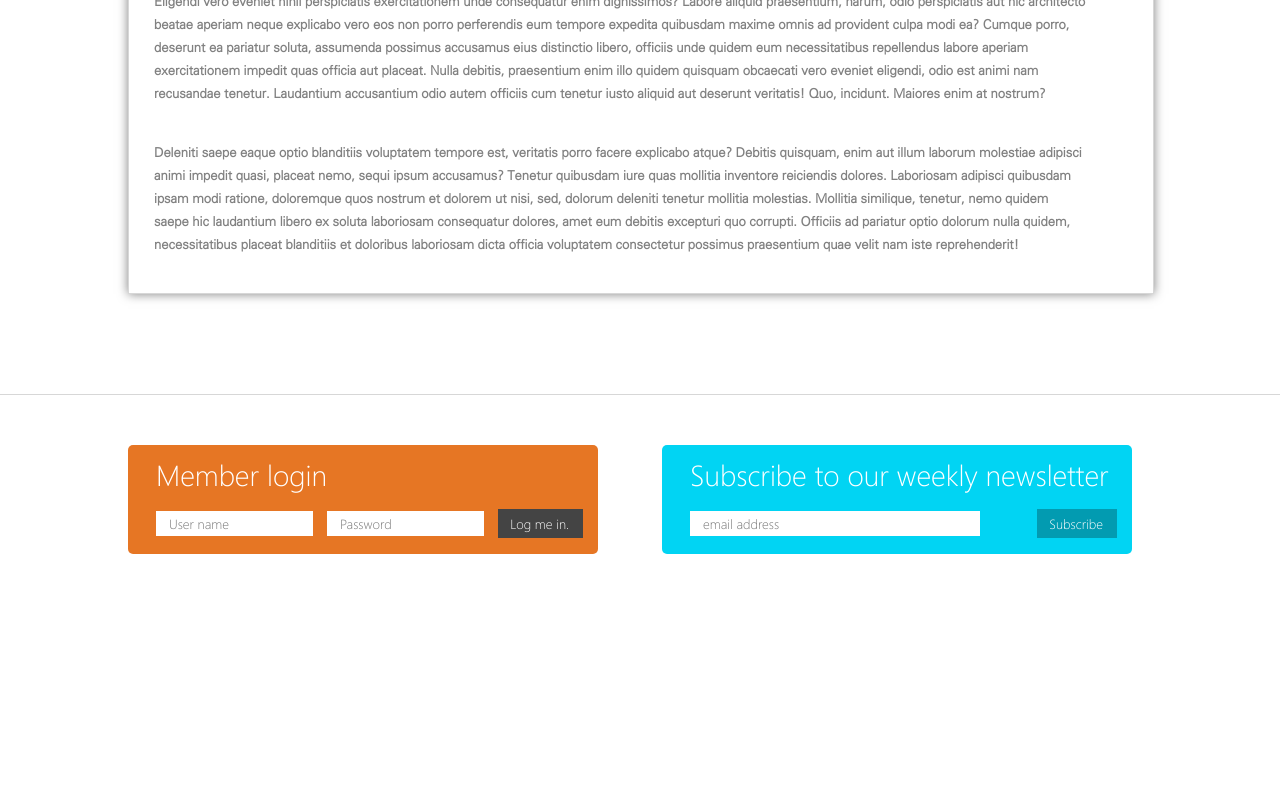
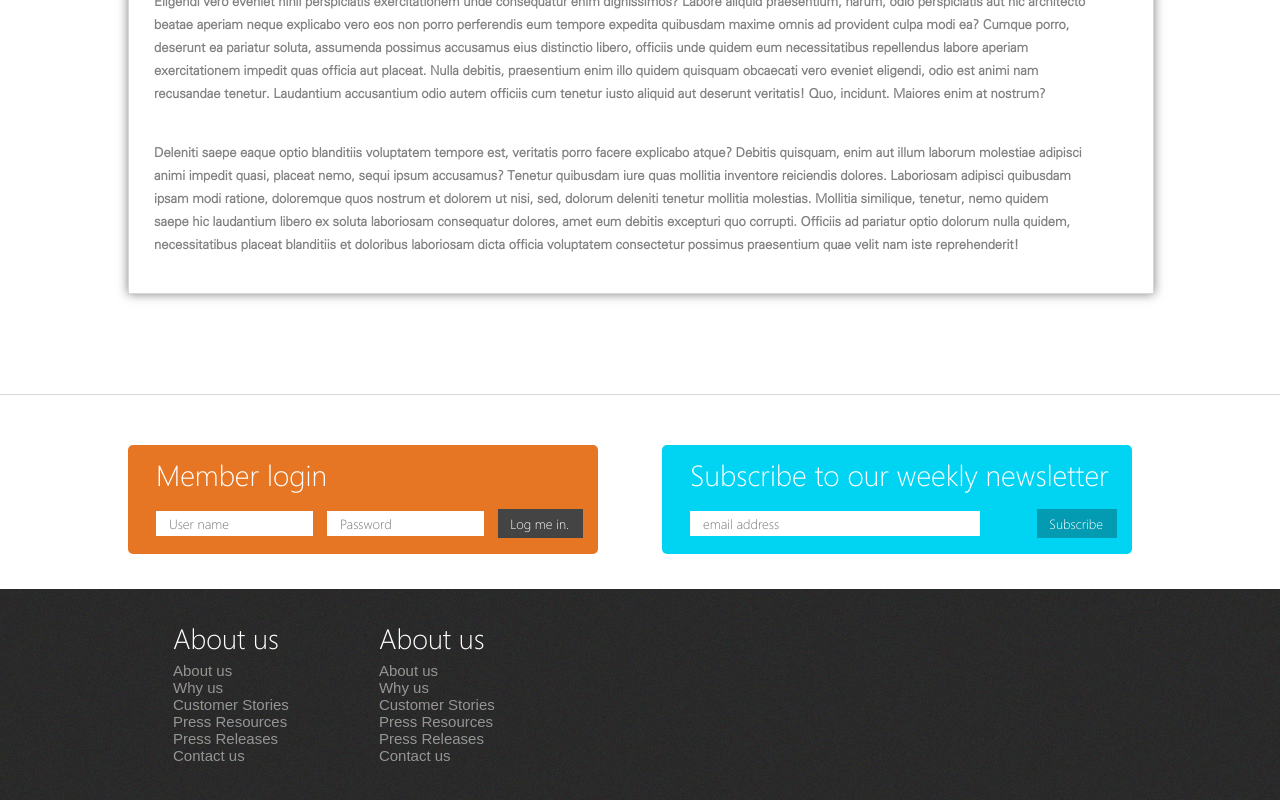
Before and after one commit to addictional/Landing, a React (Create React App) app: page / in a window 1280 px wide. Shown: the part 1849-2649 px from the top of the page. Before the commit the page ends 2494 px from the top, so only its background shows below. Built offline with nearby package versions, Linux system fonts and the light colour scheme.

Commit message:
footer init

```diff
--- a/src/App.tsx
+++ b/src/App.tsx
@@ -1,12 +1,14 @@
 import React from 'react';
-import Header from './Containers/Header'
+import Header from './Containers/Header';
 import Main from './Containers/Main';
+import Footer from './Containers/Footer';
 
 function App() {
   return (
     <React.Fragment>
       <Header/>
       <Main/>
+      <Footer/>
     </React.Fragment>
   );
 }
--- /dev/null
+++ b/src/Containers/Footer/index.tsx
@@ -0,0 +1,31 @@
+import React from 'react';
+import Navigation from '../../Components/Menu';
+import './style.sass';
+
+const MENU_1 = [
+    {name : 'About us',href : '/about'},
+    {name : 'Why us',href : '/product'},
+    {name : 'Customer Stories',href : '/portfolio'},
+    {name : 'Press Resources',href : '/portfolio'},
+    {name : 'Press Releases',href : '/portfolio'},
+    {name : 'Contact us',href : '/contact'}
+];
+
+const Footer : React.FC = () => {
+    return (
+        <footer className="footer">
+            <div className="footer-content">
+                <div className="footer-nav">
+                    <p>About us</p>
+                    <Navigation  links={MENU_1}/>
+                </div>
+                <div className="footer-nav footer-nav--second">
+                    <p>About us</p>
+                    <Navigation links={MENU_1}/>
+                </div>
+            </div>
+        </footer>
+    )
+}
+
+export default Footer;
--- /dev/null
+++ b/src/Containers/Footer/style.sass
@@ -0,0 +1,22 @@
+.footer
+    width : 100%
+    height : 223px
+    background : url("/img/footer.png")
+    font-family : Arial
+    color : #ffffff
+    &-content
+        display : flex
+        width : 1024px
+        margin : 0 auto
+    &-nav
+        margin : 30px 0 0 45px
+        p
+            font-family : Segoe WP light
+            font-size : 28px
+            margin-bottom : 6px
+        .navigation-link
+            font-size : 15px
+            opacity : 0.5
+            display : block;
+        &--second
+            margin-left : 90px
--- a/src/Containers/Subscribe/style.sass
+++ b/src/Containers/Subscribe/style.sass
@@ -1,9 +1,8 @@
 .main > .subscribe
-    margin : 50px auto 0 auto
+    margin : 50px auto 35px auto
     display : flex
     justify-content: space-between
     width : 1024px
-    height : 200px
     .subscribe-login
         background : #e67624
         input
```
Also changed, not shown: public/img/footer.png (added).
